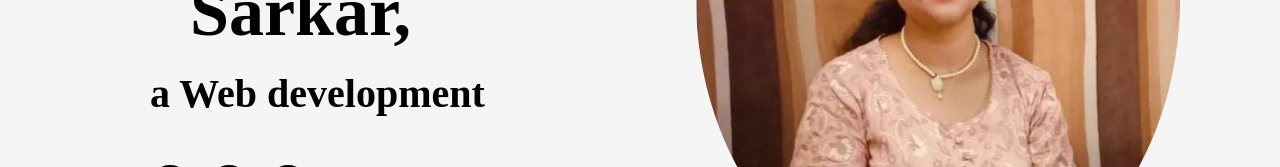
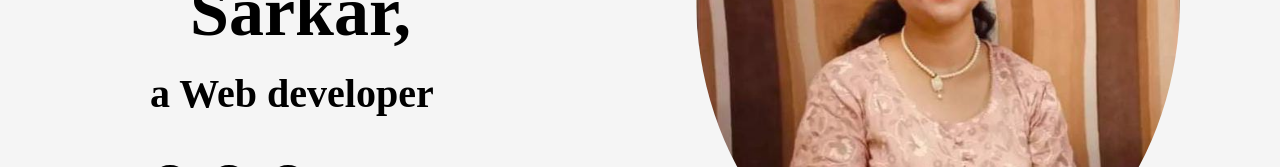
Before and after one commit to 20024/Shreya_portfolio, a plain HTML site: page index.html in a window 1280 px wide. Shown: the part 501-668 px from the top of the page. Drawn offline with nearby package versions, Linux system fonts and the light colour scheme; a script that the page names is missing.

Commit message:
Update index.html

```diff
--- a/index.html
+++ b/index.html
@@ -27,7 +27,7 @@
             <h2>Hello, it's me</h2>
             <br>
             <h1 class="line">Shreya Sarkar,</h1><br>
-            <h2>a <span class="ele"></span> Web development</h2>
+            <h2>a <span class="ele"></span> Web developer</h2>
             <br>
             <div class="home_sci">
                 <a href="#"><i class='bx bxl-facebook'></i></a>
```
